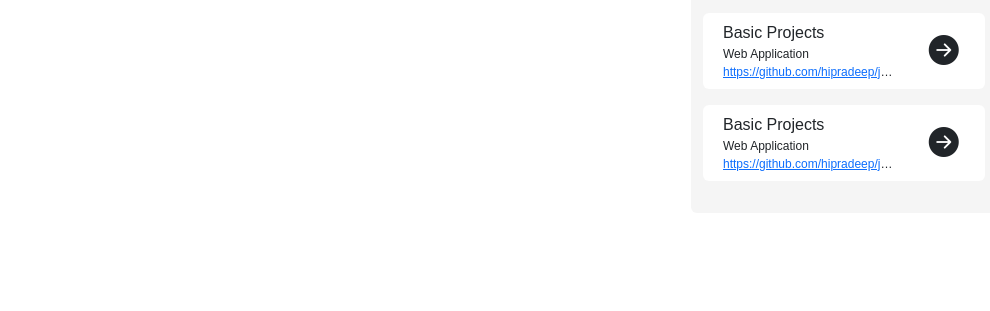
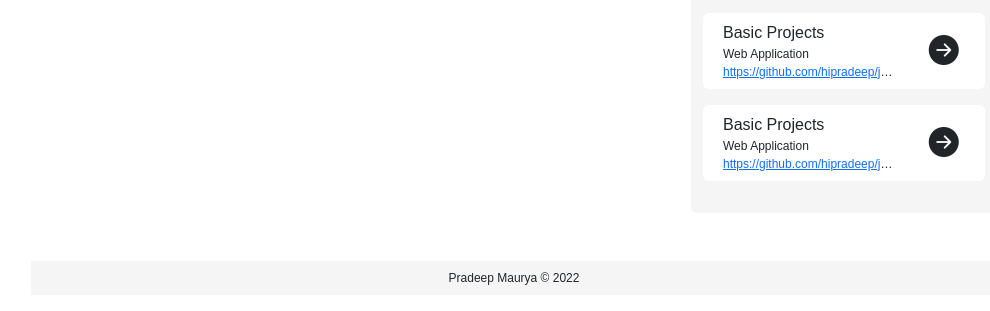
Before and after one commit to hipradeep/hipradeep.github.io, a plain HTML site: page index.html in a window 1280 px wide. Shown: the part 609-920 px from the top of the page, without its empty margins (126-1116 px from the left). Before the commit the page ends 822 px from the top, so only its background shows below. Drawn offline with nearby package versions, Linux system fonts and the light colour scheme.

Commit message:
v-1 final

```diff
--- a/index.html
+++ b/index.html
@@ -128,7 +128,8 @@
               <div class="ts-16">Basic Projects </div>
 
               <div class="ts-12">Web Application</div>
-              <div class="text-truncate ts-12 "> <a href="https://github.com/hipradeep/javalearn" target="_blank">https://github.com/hipradeep/javalearn</a></div>
+              <div class="text-truncate ts-12 "> <a href="https://github.com/hipradeep/javalearn"
+                  target="_blank">https://github.com/hipradeep/javalearn</a></div>
             </div>
 
             <div class="col-3 text-center  align-self-center">
@@ -232,8 +233,12 @@
       </div>
     </div>
 
-
-
+    <!-- footer -->
+    <div class="bg mt-5 ">
+      <footer class="footer">
+        <p class="copyright text-center ts-12 p-2">Pradeep Maurya © 2022</p>
+      </footer>
+    </div>
 
 
     <script src="https://cdn.jsdelivr.net/npm/bootstrap@5.2.0-beta1/dist/js/bootstrap.bundle.min.js"
```
